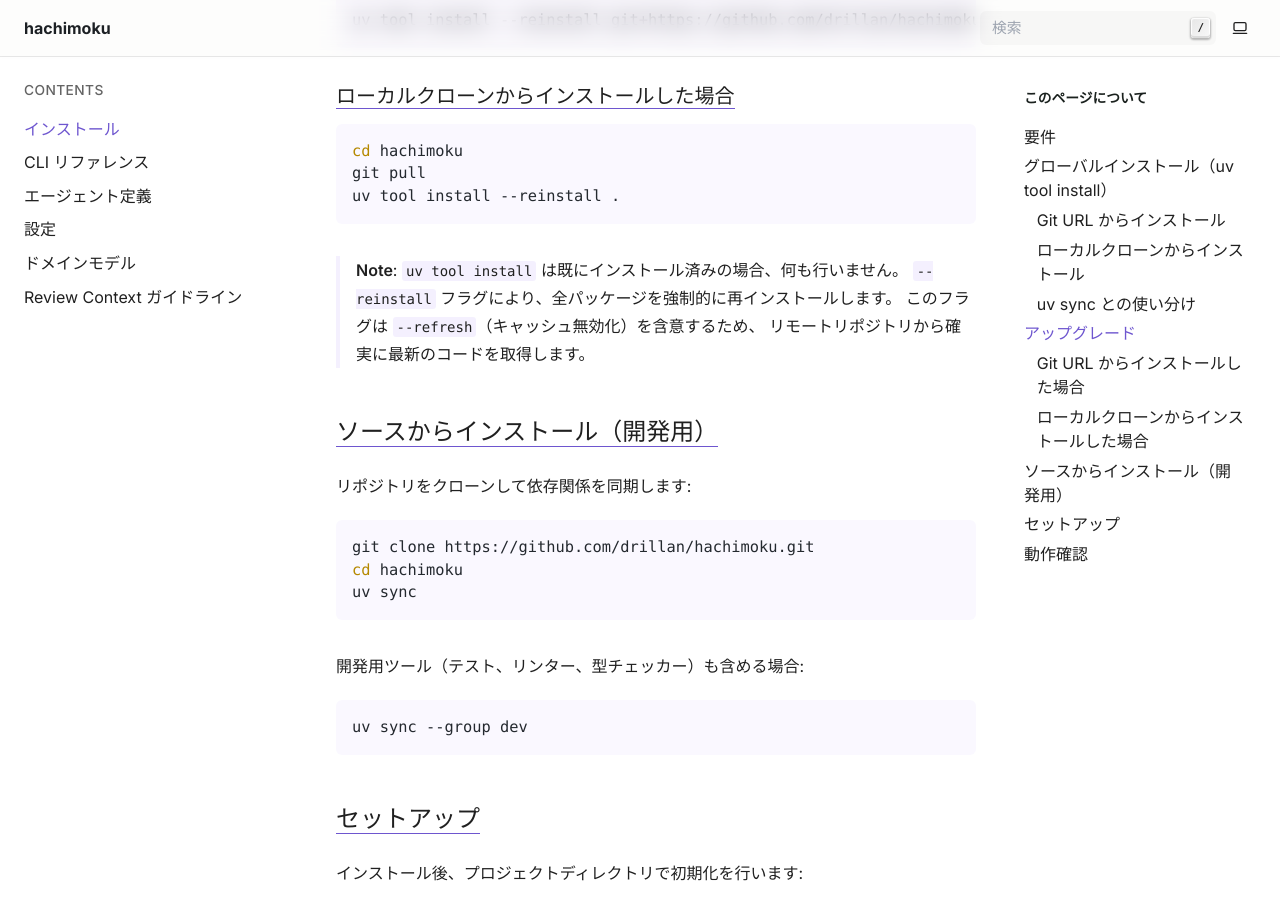
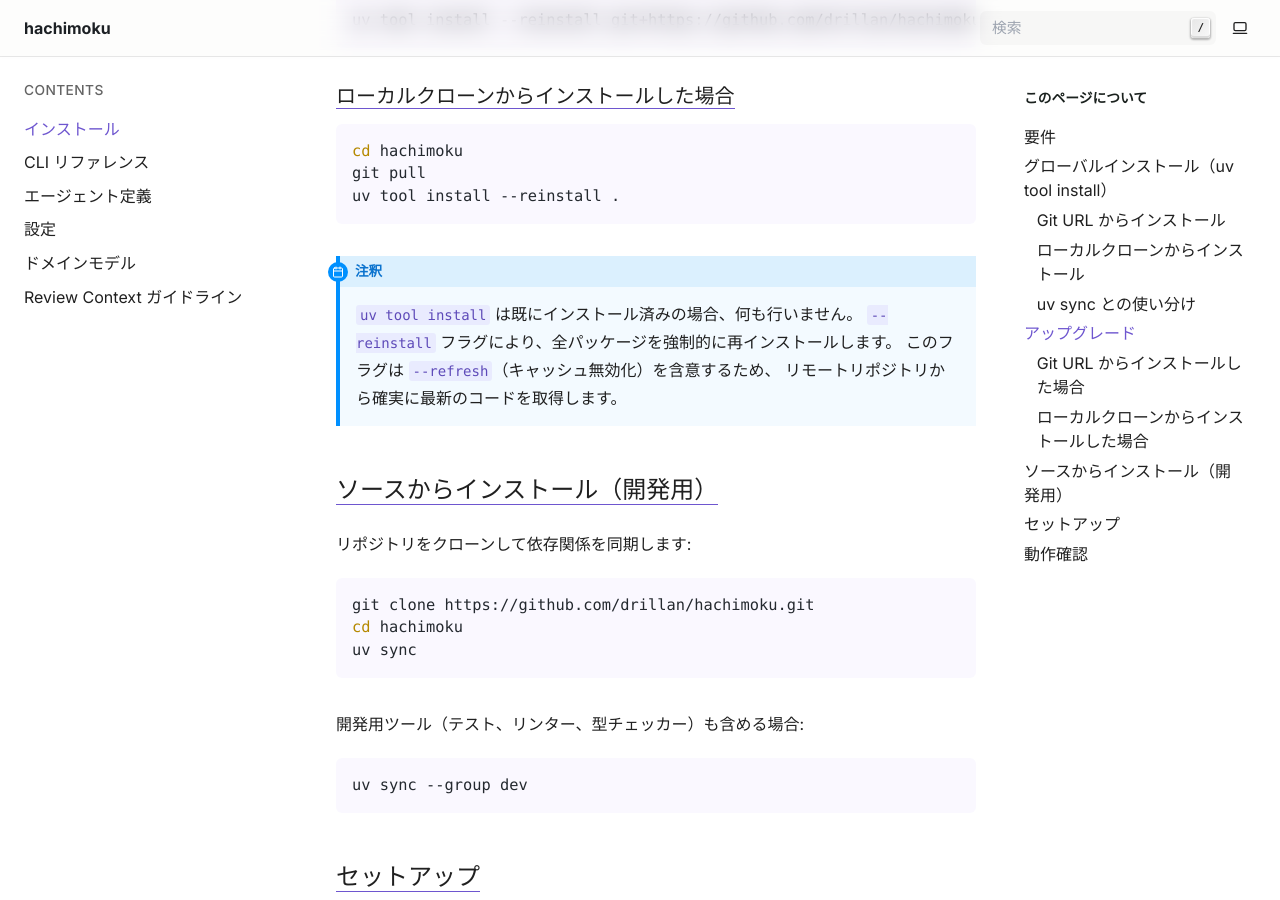
Before and after one commit to drillan/hachimoku, a Sphinx documentation site: the page built from docs/installation.md, in a window 1280 px wide and 900 px high, scrolled down 1958 px. Built offline with Sphinx 7.4.7, drawn with Linux system fonts in a browser that asks for light colours.

Commit message:
docs: Replace blockquote with MyST note directive for proper Sphinx rendering
Co-Authored-By: Claude Haiku 4.5 <noreply@anthropic.com>

````diff
--- a/docs/installation.md
+++ b/docs/installation.md
@@ -58,10 +58,12 @@ git pull
 uv tool install --reinstall .
 ```
 
-> **Note**: `uv tool install` は既にインストール済みの場合、何も行いません。
-> `--reinstall` フラグにより、全パッケージを強制的に再インストールします。
-> このフラグは `--refresh`（キャッシュ無効化）を含意するため、
-> リモートリポジトリから確実に最新のコードを取得します。
+```{note}
+`uv tool install` は既にインストール済みの場合、何も行いません。
+`--reinstall` フラグにより、全パッケージを強制的に再インストールします。
+このフラグは `--refresh`（キャッシュ無効化）を含意するため、
+リモートリポジトリから確実に最新のコードを取得します。
+```
 
 ## ソースからインストール（開発用）
 
````
